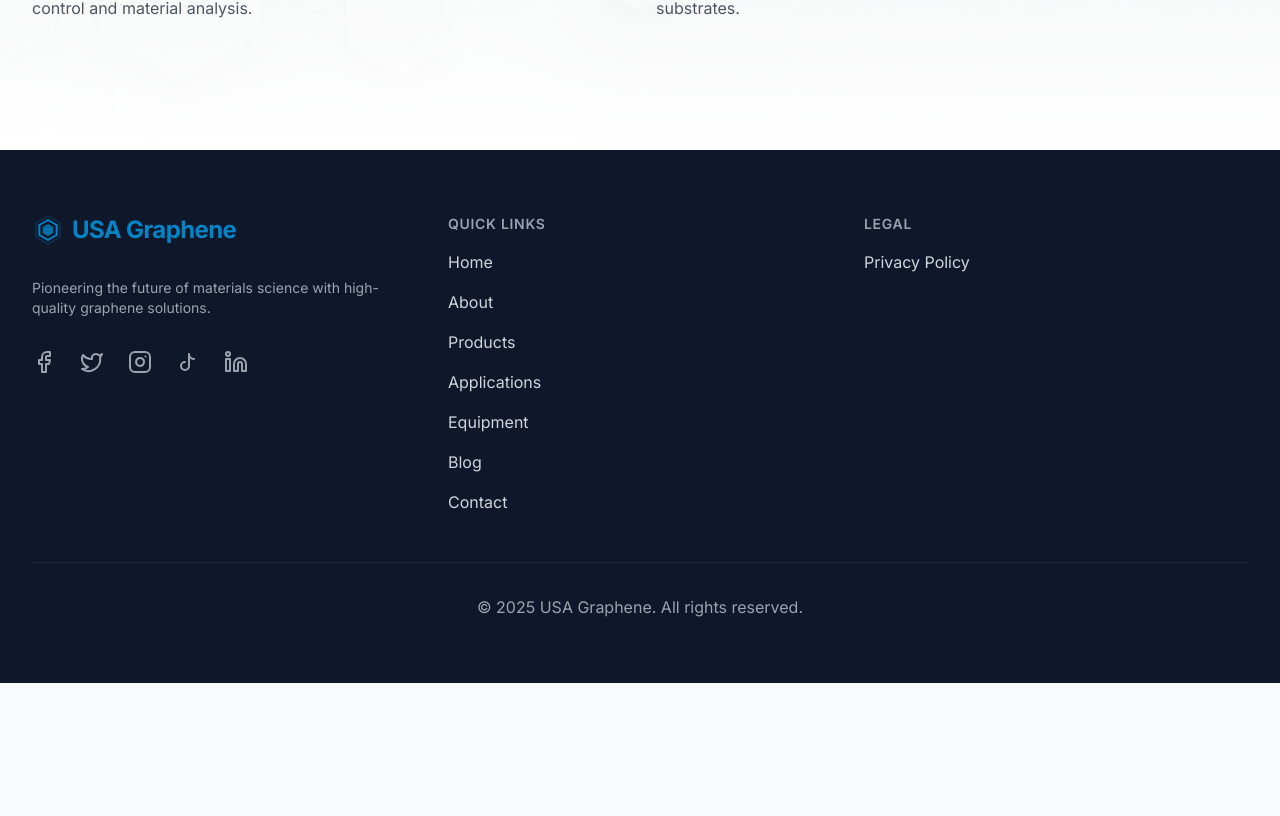
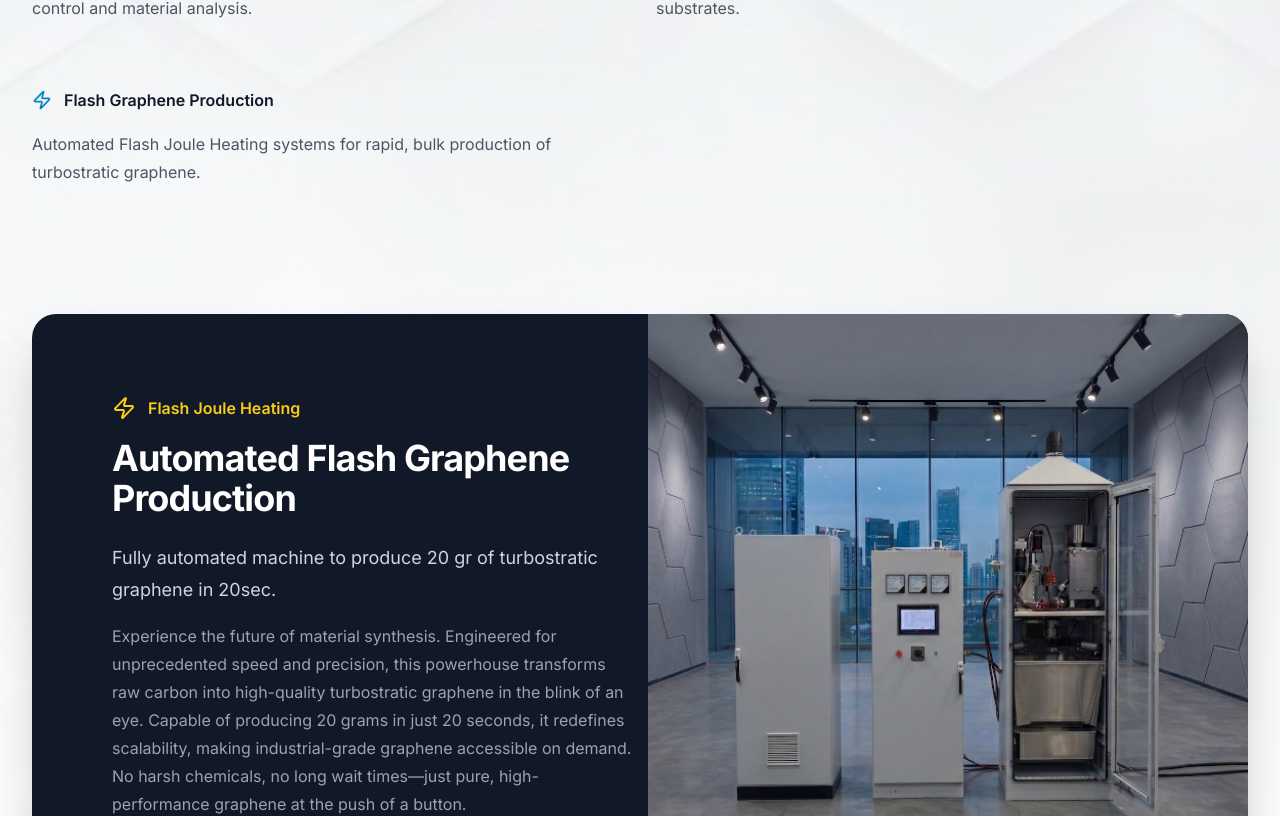
Before and after one commit to USA-graphene/website, a Next.js app: page /equipment in a window 1280 px wide. Shown: the part 630-1446 px from the top of the page. Before the commit the page ends 1313 px from the top, so only its background shows below. Built offline with nearby package versions, Linux system fonts and the light colour scheme.

Commit message:
feat: add flash graphene machine section to equipment page

```diff
--- a/app/equipment/page.tsx
+++ b/app/equipment/page.tsx
@@ -1,5 +1,5 @@
 import { Metadata } from 'next'
-import { Microscope, Settings, Layers, Activity } from 'lucide-react'
+import { Microscope, Settings, Layers, Activity, Zap } from 'lucide-react'
 
 export const metadata: Metadata = {
     title: 'Graphene Equipment - USA Graphene',
@@ -26,6 +26,11 @@ const equipment = [
         name: 'Transfer Systems',
         description: 'Automated systems for clean and damage-free transfer of graphene to target substrates.',
         icon: Activity,
+    },
+    {
+        name: 'Flash Graphene Production',
+        description: 'Automated Flash Joule Heating systems for rapid, bulk production of turbostratic graphene.',
+        icon: Zap,
     },
 ]
 
@@ -70,6 +75,36 @@ export default function Equipment() {
                             ))}
                         </dl>
                     </div>
+
+                    {/* Flash Graphene Machine Section */}
+                    <div className="mt-32 overflow-hidden bg-gray-900 rounded-3xl shadow-2xl lg:grid lg:grid-cols-2 lg:gap-4">
+                        <div className="px-6 pb-12 pt-10 sm:px-16 sm:pt-16 lg:py-16 lg:pr-0 xl:py-20 lg:pl-20">
+                            <div className="lg:self-center">
+                                <div className="flex items-center gap-x-3 mb-4">
+                                    <Zap className="h-6 w-6 text-yellow-400" />
+                                    <h2 className="text-base font-semibold leading-7 text-yellow-400">Flash Joule Heating</h2>
+                                </div>
+                                <h3 className="text-3xl font-bold tracking-tight text-white sm:text-4xl">
+                                    Automated Flash Graphene Production
+                                </h3>
+                                <p className="mt-6 text-lg leading-8 text-gray-300">
+                                    Fully automated machine to produce 20 gr of turbostratic graphene in 20sec.
+                                </p>
+                                <p className="mt-4 text-base leading-7 text-gray-400">
+                                    Experience the future of material synthesis. Engineered for unprecedented speed and precision, this powerhouse transforms raw carbon into high-quality turbostratic graphene in the blink of an eye. Capable of producing 20 grams in just 20 seconds, it redefines scalability, making industrial-grade graphene accessible on demand. No harsh chemicals, no long wait times—just pure, high-performance graphene at the push of a button.
+                                </p>
+                            </div>
+                        </div>
+                        <div className="aspect-h-9 aspect-w-16 mask-gradient lg:aspect-none lg:h-full">
+                            <Image
+                                className="w-full h-full object-cover bg-gray-800 lg:h-full"
+                                src="/flash-graphene-machine.jpg"
+                                alt="Flash Graphene Machine"
+                                width={1024}
+                                height={1024}
+                            />
+                        </div>
+                    </div>
                 </div>
             </div>
         </div>
```
Also changed, not shown: public/flash-graphene-machine.jpg (added).
